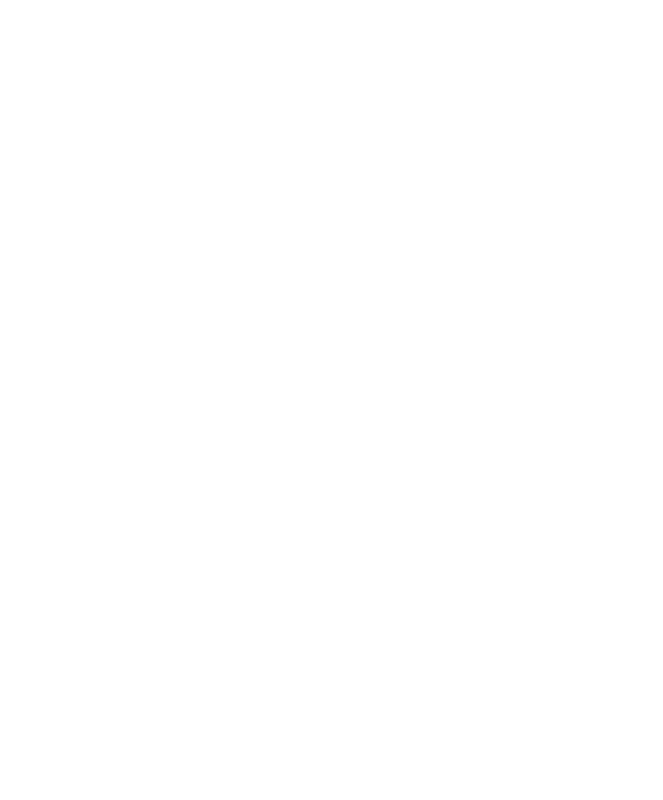
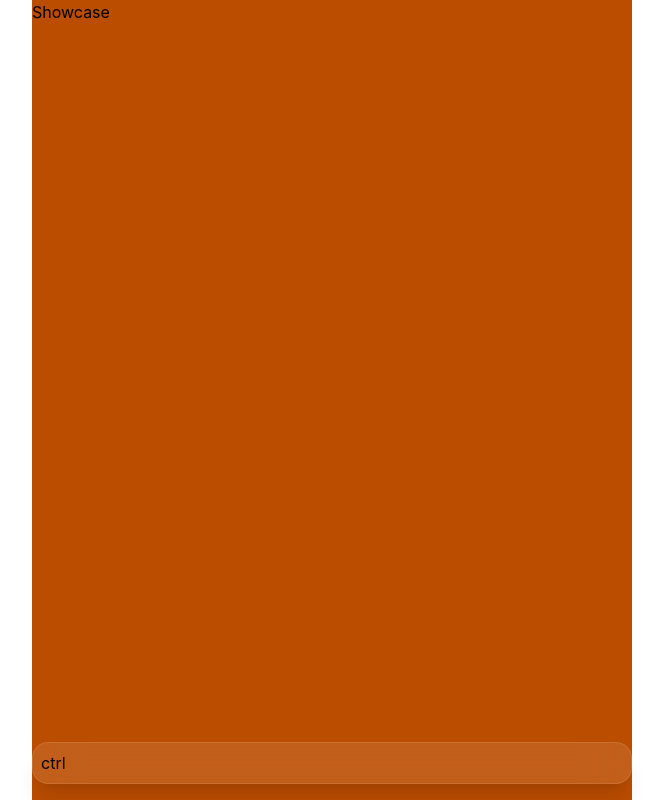
Before and after one commit to Harsh-Codes-hub/Profile-Cards-React-UI-Task45, a React (Vite) app: page / in a window 1280 px wide. Shown: the whole page, without its empty margins (308-971 px from the left). Built offline with nearby package versions, Linux system fonts and the light colour scheme.

Commit message:
feat: implement main layout with Container, Showcase, and VariantCtrls components

```diff
--- a/src/App.jsx
+++ b/src/App.jsx
@@ -1,5 +1,11 @@
+import Main from "./assets/layout/Main";
+
 const App = () => {
-  return <></>;
+  return (
+    <>
+      <Main></Main>
+    </>
+  );
 };
 
 export default App;
--- /dev/null
+++ b/src/assets/components/Container.jsx
@@ -0,0 +1,5 @@
+const Container = ({ children }) => {
+  return <div className="w-[min(calc(100%-(var(--container-padding)*2)),var(--container-max))] mx-auto h-full relative">{children}</div>;
+};
+
+export default Container;
--- /dev/null
+++ b/src/assets/layout/Main.jsx
@@ -0,0 +1,16 @@
+import Showcase from "./Showcase";
+import VariantCtrls from "./VariantCtrls";
+import Container from "../components/Container";
+
+const Main = () => {
+  return (
+    <main className="relative w-full h-dvh">
+      <Container>
+        <Showcase></Showcase>
+        <VariantCtrls></VariantCtrls>
+      </Container>
+    </main>
+  );
+};
+
+export default Main;
--- /dev/null
+++ b/src/assets/layout/Showcase.jsx
@@ -0,0 +1,9 @@
+const Showcase = () => {
+  return (
+    <section className="bg-amber-700 h-full w-full">
+      Showcase
+    </section>
+  )
+}
+
+export default Showcase
--- /dev/null
+++ b/src/assets/layout/VariantCtrls.jsx
@@ -0,0 +1,17 @@
+const VariantCtrls = () => {
+  return (
+    <footer
+      className="absolute bottom-4 left-1/2 -translate-x-1/2 z-10 w-full rounded-2xl
+    border
+    border-white/10
+    bg-white/10
+    p-2
+    shadow-xl
+    backdrop-blur-xl"
+    >
+      ctrl
+    </footer>
+  );
+};
+
+export default VariantCtrls;
--- a/src/index.css
+++ b/src/index.css
@@ -1 +1,24 @@
 @import "tailwindcss";
+
+/* Font-face */
+
+:root {
+  /* Fonts */
+
+  /* Colors */
+
+  /* Container */
+  --container-max: 600px;
+  --container-padding: 1rem;
+
+  /* Button */
+
+  /* Font-sizes */
+
+
+
+}
+
+button {
+  cursor: pointer;
+}
```
Also changed, not shown: 1 other file (tests, documents, lock files or other folders).
